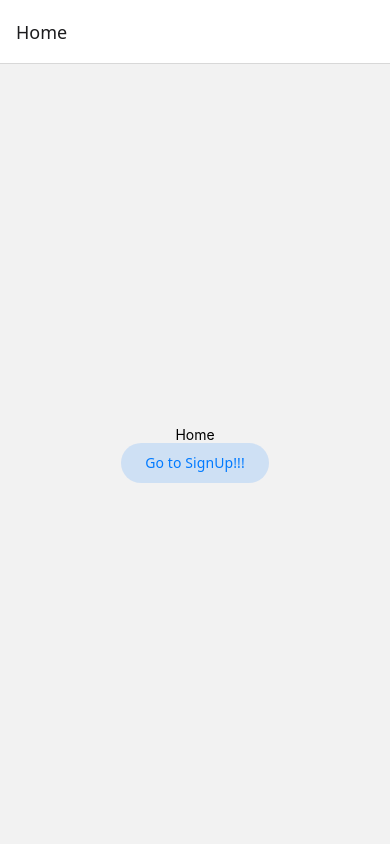
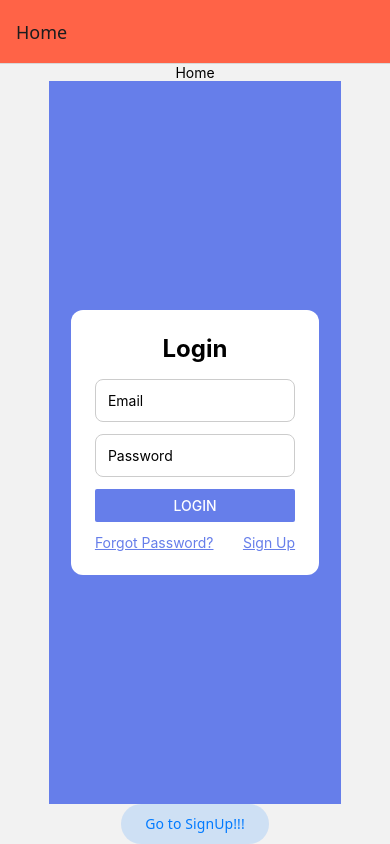
Before and after one commit to dipu02052001/GroceryShopNative, a React Native app: screen /Home in a window 390 px wide. Built offline with nearby package versions, Linux system fonts and the light colour scheme; no server answers.

Commit message:
Login Form added

```diff
--- a/App.jsx
+++ b/App.jsx
@@ -7,6 +7,7 @@
 
 
 import AppNagivator from "./components/AppNagivator";
+import { LoginProvider } from "./components/LoginContext";
 
 
 
@@ -16,7 +17,9 @@ function App() {
   console.log('hiiiiiiiiii');
 
   return (
+    <LoginProvider>
      <AppNagivator/>
+     </LoginProvider>
 
 
   );
--- a/components/AppNagivator.jsx
+++ b/components/AppNagivator.jsx
@@ -11,7 +11,7 @@ const Stack = createNativeStackNavigator()
 const AppNagivator = () => {
   return (
     <NavigationContainer>
-        <Stack.Navigator initialRouteName="Home">
+        <Stack.Navigator initialRouteName="Home" screenOptions={{ headerStyle: { backgroundColor: 'tomato' } }}>
         <Stack.Screen name="Home" component={Home}/>
         <Stack.Screen name="SignUp" component={SignUp}/>
         </Stack.Navigator>
--- /dev/null
+++ b/components/LoginContext.jsx
@@ -0,0 +1,13 @@
+import { createContext, useState } from 'react';
+
+export const LoginContext = createContext();
+
+export const LoginProvider = ({ children }) => {
+  const [isLoggedIn, setIsLoggedIn] = useState(false);
+
+  return (
+    <LoginContext.Provider value={{ isLoggedIn, setIsLoggedIn }}>
+      {children}
+    </LoginContext.Provider>
+  );
+};
--- /dev/null
+++ b/components/LoginForm.jsx
@@ -0,0 +1,114 @@
+import React, { useContext, useEffect, useState } from 'react';
+import { View, TextInput, Button, Text, Alert, StyleSheet, TouchableOpacity } from 'react-native';
+import axios from 'axios';
+import { LoginContext } from './LoginContext' // ensure this exists
+import { useNavigation } from '@react-navigation/native';
+
+const LoginForm = () => {
+  const [users, setUsers] = useState([]);
+  const [username, setUsername] = useState('');
+  const [password, setPassword] = useState('');
+  const { setIsLoggedIn } = useContext(LoginContext);
+  const navigation = useNavigation();
+
+  useEffect(() => {
+    axios
+      .get('https://groceryshop-spring-backend.onrender.com/customers/getCustomers')
+      .then((response) => {
+        console.log('API Response:', response.data);
+        setUsers(response.data);
+      })
+      .catch((error) => {
+        console.error('Error fetching data:', error);
+      });
+  }, []);
+
+  const handleLogin = () => {
+    const userFound = users.find(
+      (user) => user.email === username && user.password === password
+    );
+
+    if (userFound) {
+      Alert.alert('Login Successful!');
+      setIsLoggedIn(true);
+      navigation.navigate('Home');
+    } else {
+      Alert.alert('Login Failed', 'Invalid credentials.');
+    }
+  };
+
+  return (
+    <View style={styles.container}>
+      <View style={styles.card}>
+        <Text style={styles.title}>Login</Text>
+
+        <TextInput
+          style={styles.input}
+          placeholder="Email"
+          value={username}
+          onChangeText={setUsername}
+          keyboardType="email-address"
+          autoCapitalize="none"
+        />
+        <TextInput
+          style={styles.input}
+          placeholder="Password"
+          value={password}
+          onChangeText={setPassword}
+          secureTextEntry
+        />
+
+        <Button title="Login" onPress={handleLogin} color="#667eea" />
+
+        <View style={styles.linksContainer}>
+          <TouchableOpacity>
+            <Text style={styles.link}>Forgot Password?</Text>
+          </TouchableOpacity>
+          <TouchableOpacity>
+            <Text style={styles.link}>Sign Up</Text>
+          </TouchableOpacity>
+        </View>
+      </View>
+    </View>
+  );
+};
+
+export default LoginForm;
+
+const styles = StyleSheet.create({
+  container: {
+    flex: 1,
+    backgroundColor: '#667eea',
+    justifyContent: 'center',
+    alignItems: 'center',
+  },
+  card: {
+    width: '85%',
+    backgroundColor: '#fff',
+    padding: 24,
+    borderRadius: 12,
+    elevation: 5,
+  },
+  title: {
+    fontSize: 24,
+    fontWeight: 'bold',
+    textAlign: 'center',
+    marginBottom: 16,
+  },
+  input: {
+    borderWidth: 1,
+    borderColor: '#ccc',
+    padding: 12,
+    borderRadius: 8,
+    marginBottom: 12,
+  },
+  linksContainer: {
+    flexDirection: 'row',
+    justifyContent: 'space-between',
+    marginTop: 12,
+  },
+  link: {
+    color: '#667eea',
+    textDecorationLine: 'underline',
+  },
+});
--- a/package.json
+++ b/package.json
@@ -1,4 +1,3 @@
-
 {
   "name": "GroceryShop",
   "version": "0.0.1",
@@ -12,6 +11,7 @@
     "test": "jest"
   },
   "dependencies": {
+    "axios": "^1.9.0",
     "react": "19.0.0",
     "react-native": "0.79.1",
     "react-native-gesture-handler": "^2.25.0",
--- a/screens/Home.jsx
+++ b/screens/Home.jsx
@@ -2,6 +2,7 @@ import {  Text, View } from 'react-native'
 import React from 'react'
 import { Button } from '@react-navigation/elements';
 import {useNavigation} from '@react-navigation/native';
+import LoginForm from '../components/LoginForm';
 
 const Home = () => {
 
@@ -9,9 +10,11 @@ const Home = () => {
   return (
     <View style={{ flex: 1, alignItems: 'center', justifyContent: 'center' }}>
       <Text>Home</Text>
+      <LoginForm/>
       <Button onPress={() => navigation.navigate('SignUp')}>
         Go to SignUp!!!
       </Button>
+
     </View>
   )
 }
```
Also changed, not shown: 1 other file (tests, documents, lock files or other folders).
